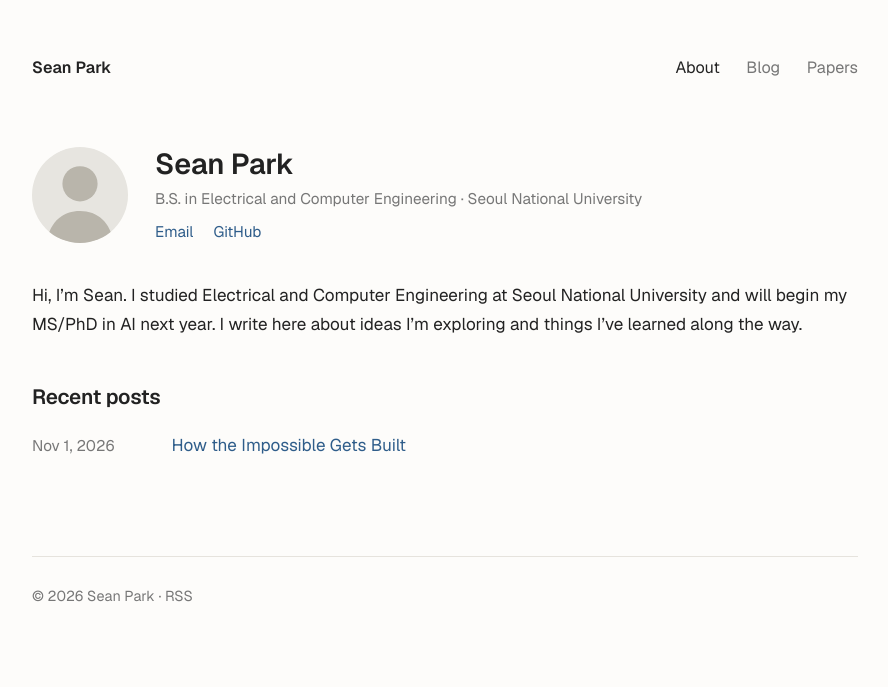
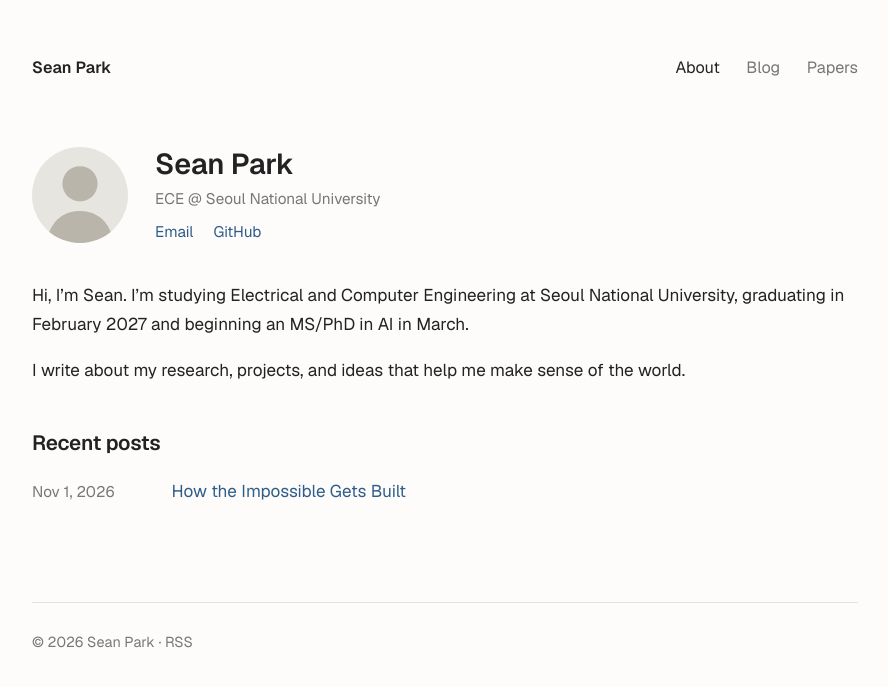
Before and after one commit to parksean7/parksean7.github.io, a Jekyll site: the page built from index.md, in a window 1280 px wide. Shown: the top 687 px of the page, without its empty margins (195-1083 px from the left). Built offline with Jekyll 4.4.1, drawn with Linux system fonts in a browser that asks for light colours.

Commit message:
Update About page subtitle and intro

```diff
--- a/_config.yml
+++ b/_config.yml
@@ -8,7 +8,7 @@ baseurl: ""
 
 author:
   name: Sean Park
-  role: B.S. in Electrical and Computer Engineering
+  role: ECE
   affiliation: Seoul National University
   # Leave any of these empty ("") to hide the link.
   email: parksean7@snu.ac.kr
--- a/index.md
+++ b/index.md
@@ -7,14 +7,15 @@ title: About
   <img class="avatar" src="{{ '/assets/img/profile.svg' | relative_url }}" alt="{{ site.author.name }}">
   <div>
     <h1>{{ site.author.name }}</h1>
-    <p class="subtitle">{{ site.author.role }}{% if site.author.affiliation != "" %} · {{ site.author.affiliation }}{% endif %}</p>
+    <p class="subtitle">{{ site.author.role }}{% if site.author.affiliation != "" %} @ {{ site.author.affiliation }}{% endif %}</p>
     {% include social-links.html %}
   </div>
 </section>
 
-Hi, I'm Sean. I studied Electrical and Computer Engineering at Seoul National University
-and will begin my MS/PhD in AI next year. I write here about ideas I'm exploring
-and things I've learned along the way.
+Hi, I'm Sean. I'm studying Electrical and Computer Engineering at Seoul National University,
+graduating in February 2027 and beginning an MS/PhD in AI in March.
+
+I write about my research, projects, and ideas that help me make sense of the world.
 
 ## Recent posts
 
```
